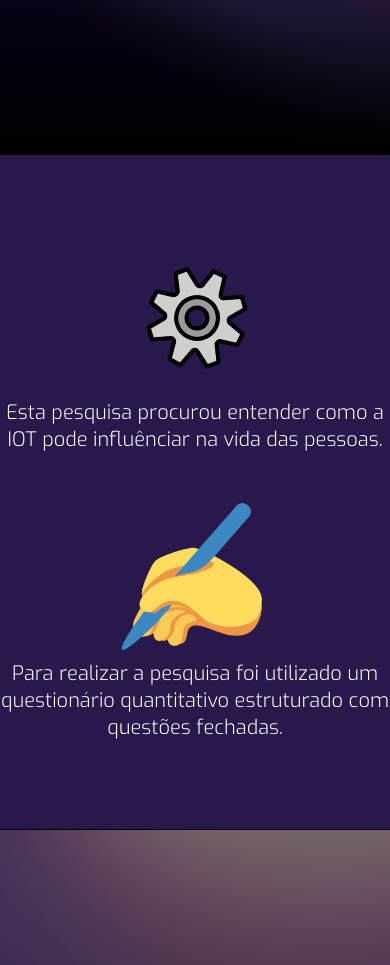
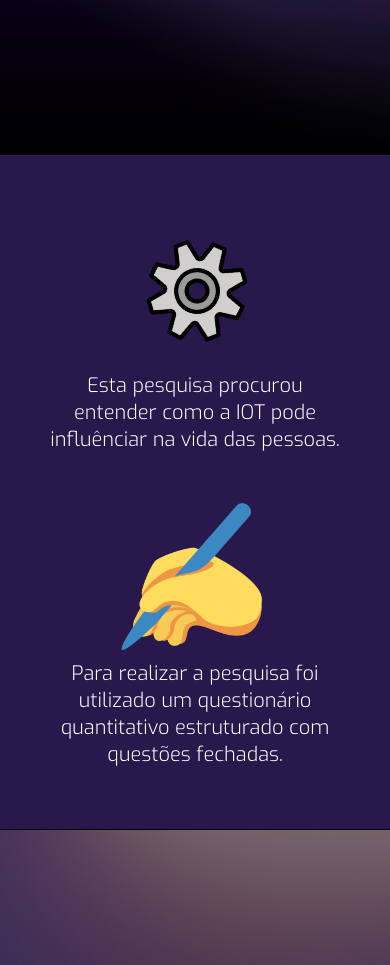
Before and after one commit to NicolasMachado777/SITE-IOT, a PHP site: page / in a window 390 px wide; the page is wider, and only the part inside the window is pictured. Shown: the part 1871-2836 px from the top of that part. Run offline with PHP 8.4, Linux system fonts and the light colour scheme.

Commit message:
correção responsividade

```diff
--- a/style.css
+++ b/style.css
@@ -175,6 +175,7 @@ section.parallax::after {
     display: flex;
     justify-content: space-around;
     align-items: center;
+
 }
 
 #texto-oque p {
@@ -197,14 +198,22 @@ section.parallax::after {
     display: flex;
     justify-content: space-around;
     align-items: baseline;
+    width: 1000px;
 }
 
 #texto-influencia p {
     text-align: center;
     font-size: 20px;
-    width: 400px;
     margin: 0 50px;
     padding: 25px 0;
+}
+
+@media (max-width:1050px) {
+    .textos {
+        display: flex;
+        flex-direction: column;
+        width: auto;
+    }
 }
 
 #engrenagem {
@@ -216,16 +225,6 @@ section.parallax::after {
 }
 
 
-@media (max-width:1050px) {
-    .textos {
-        display: flex;
-        flex-direction: column;
-    }
-
-    .textos p {
-        width: auto;
-    }
-}
 
 @keyframes girar {
     25% {
@@ -450,7 +449,11 @@ section.parallax::after {
     transition: 1.5s;
     overflow: hidden;
 }
-
+@media(max-width:1050px){
+    .cursor{
+        display: none;
+    }
+}
 .cursor {
     width: 30px;
     height: 30px;
```
